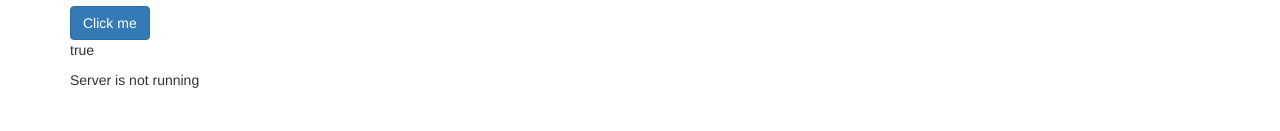
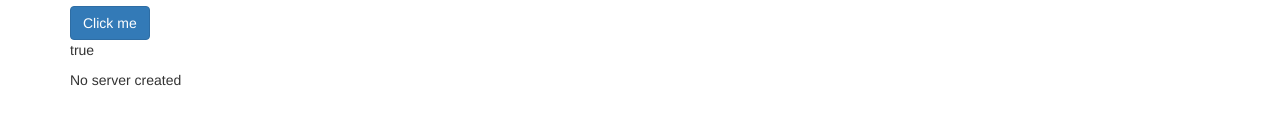
Before and after one commit to rawnakchourasia/Learn-Angular, an Angular app: page / in a window 1280 px wide. Shown: the part 169-300 px from the top of the page. Built offline with nearby package versions, Linux system fonts and the light colour scheme.

Commit message:
ngIf with else

```diff
--- a/src/app/servers/servers.component.html
+++ b/src/app/servers/servers.component.html
@@ -9,7 +9,10 @@
             <p>{{ 'server' }} with ID {{ serverId }} is {{ getServerStatus() }}</p>
             <button class="btn btn-primary" [disabled]="!serverRunning" (click)='checkServerStatus()'>Click me</button>
             <p [innerText]="serverRunning"></p>
-            <p>{{ statusOfTheServer }}</p>
+            <p *ngIf="serverName; else noServer">{{ statusOfTheServer }}</p>
+            <ng-template #noServer>
+                <p>No server created</p>
+            </ng-template>
         </div>
     </div>
 
--- a/src/app/servers/servers.component.ts
+++ b/src/app/servers/servers.component.ts
@@ -17,6 +17,7 @@ export class ServersComponent implements OnInit {
   }
 
   serverRunning = false;
+  serverName = false;
 
   constructor() {
     setTimeout(() => {
@@ -29,6 +30,7 @@ export class ServersComponent implements OnInit {
 
   }
   checkServerStatus(){
+    this.serverName=true;
     this.statusOfTheServer='Server has started to run on Server :'+this.typedServerName;
   };
 
```
